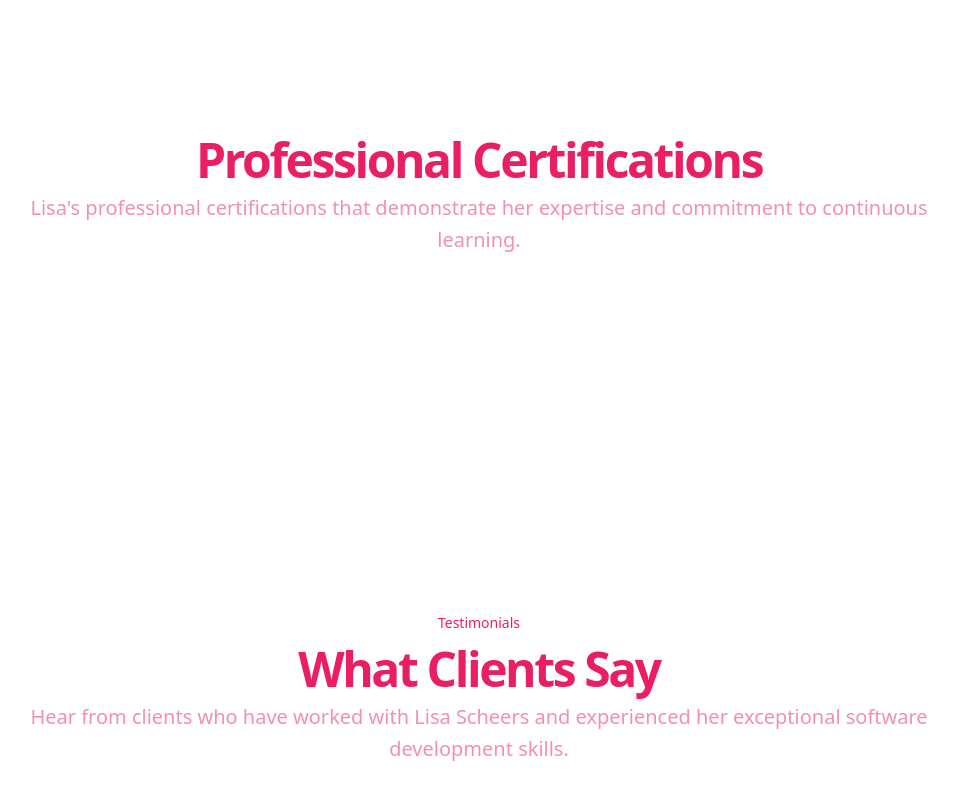
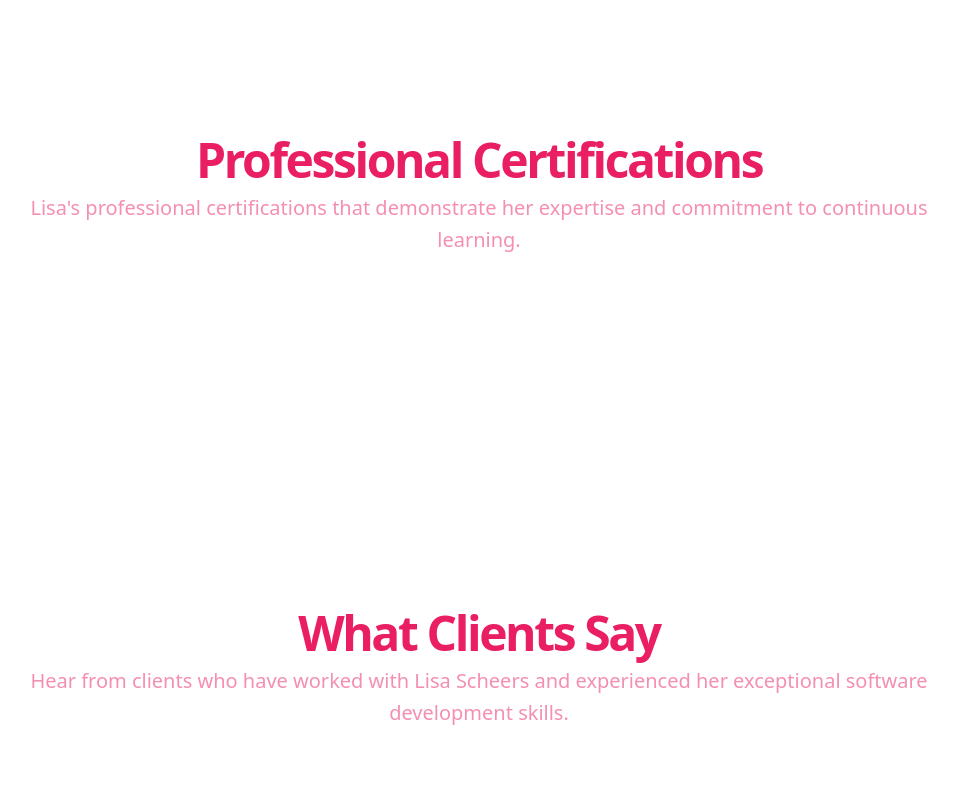
Before and after one commit to LisaScheers/portfolio, a Next.js app: page / in a window 1280 px wide. Shown: the part 2138-2938 px from the top of the page, without its empty margins (161-1119 px from the left). Built offline with nearby package versions, Linux system fonts and the light colour scheme; no server answers; the database is empty.

Commit message:
update Testimonials.tsx

```diff
--- a/src/app/(main)/_components/tesimonials/Testimonials.tsx
+++ b/src/app/(main)/_components/tesimonials/Testimonials.tsx
@@ -8,9 +8,6 @@ export default function Testimonials() {
       <div className="container px-4 md:px-6">
         <div className="flex flex-col items-center justify-center space-y-4 text-center">
           <div className="space-y-2">
-            <div className="inline-block rounded-lg px-3 py-1 text-sm text-[#e91e63]">
-              Testimonials
-            </div>
             <h2 className="text-3xl font-bold tracking-tighter text-[#e91e63] sm:text-5xl">
               What Clients Say
             </h2>
```
